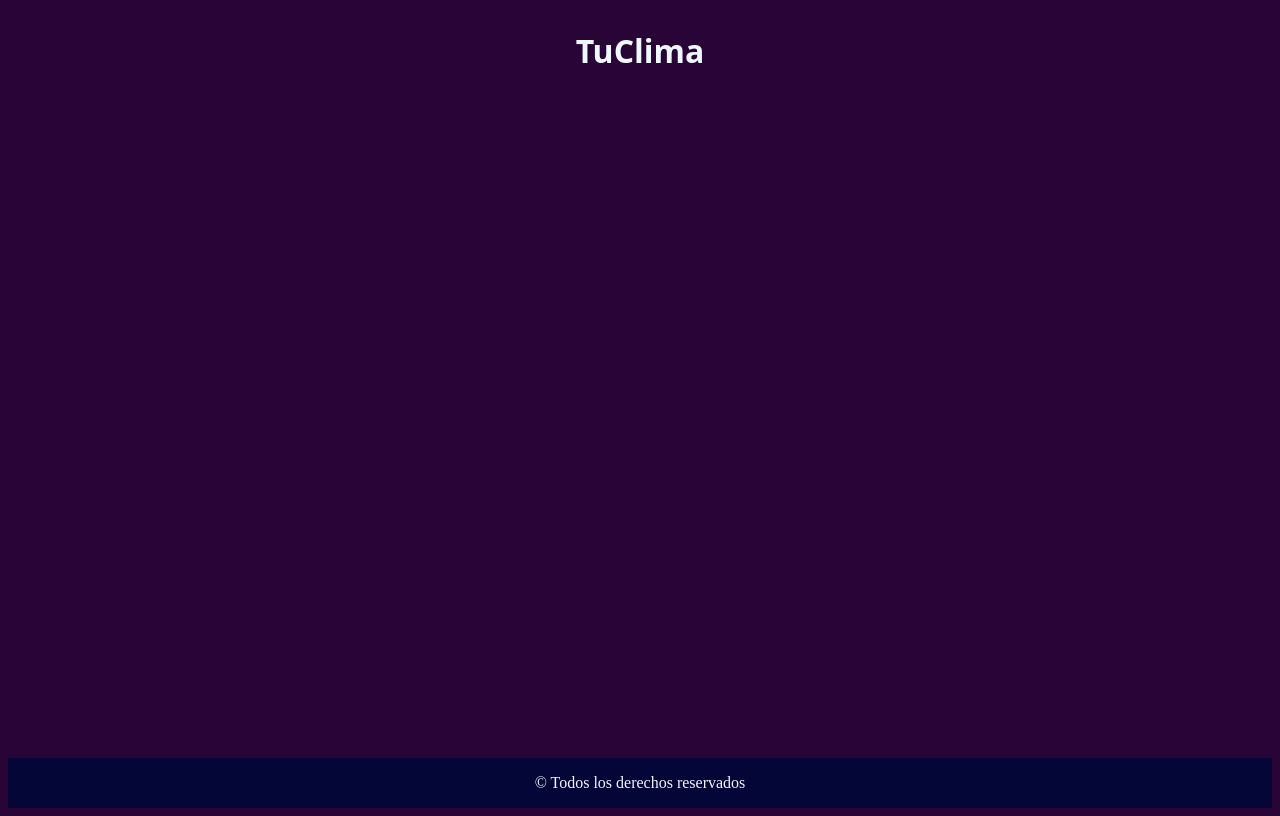
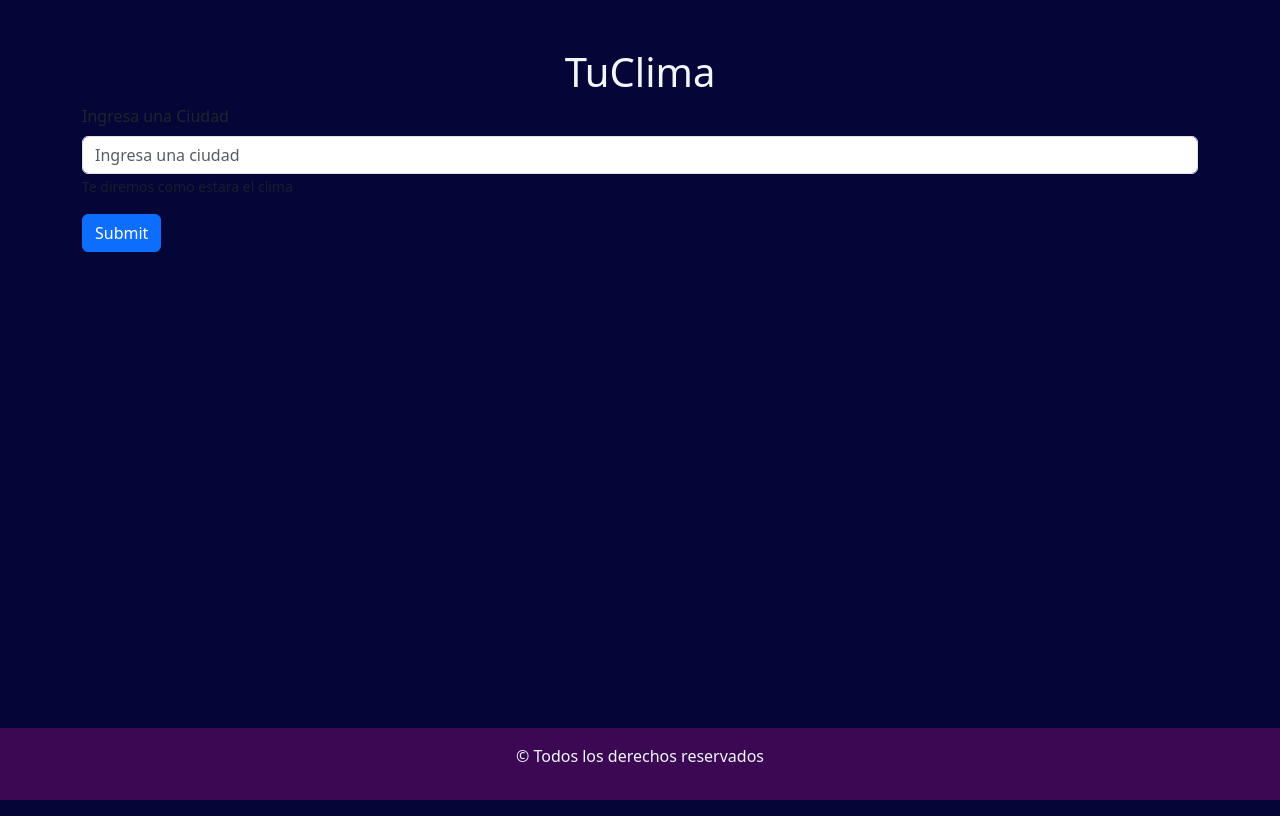
Before and after one commit to CosmeNicolas/TuClima, a React (Vite) app: page / in a window 1280 px wide. Built offline with nearby package versions, Linux system fonts and the light colour scheme; a web font is replaced by a local one.

Commit message:
agregue la dependencia de estilos en app , de bootstrap

```diff
--- a/src/App.css
+++ b/src/App.css
@@ -24,18 +24,19 @@ sans-serif;
   flex-grow: 1;
 }
 
+body{
+  background-color: #030637;
+}
+
 h1{
   font-family: 'Moirai One',system-ui;
   text-align: center;
   color: aliceblue;
 }
 
-body{
-  background-color: #280536;
-}
+
 
 footer{
-  background-color: #030637;
+  background-color: #3C0753;
   color: aliceblue;
-  text-align: center;
 }
--- a/src/App.jsx
+++ b/src/App.jsx
@@ -1,5 +1,7 @@
+import "bootstrap/dist/css/bootstrap.min.css"
 import {Container} from 'react-bootstrap'
 import Footer from './components/Footer'
+import Formulario from './components/Formulario'
 import './App.css'
 
 function App() {
@@ -8,7 +10,8 @@ function App() {
   return (
     <>
     <Container className='main'>
-    <h1>TuClima</h1>
+    <h1 className="text-center mt-5">TuClima</h1>
+    <Formulario/>
     </Container>
     <Footer/>
     </>
--- a/src/components/Footer.jsx
+++ b/src/components/Footer.jsx
@@ -2,7 +2,7 @@
 
 const Footer = () => {
   return (
-    <footer className='py-3'>
+    <footer className='py-3 text-center'>
       <p>&copy; Todos los derechos reservados</p>
     </footer>
   );
--- /dev/null
+++ b/src/components/Formulario.jsx
@@ -0,0 +1,21 @@
+import {Form, Button}  from 'react-bootstrap'
+
+
+const Formulario = () => {
+  return (
+    <Form>
+      <Form.Group className="mb-3" controlId="formBasicEmail">
+        <Form.Label>Ingresa una Ciudad</Form.Label>
+        <Form.Control type="email" placeholder="Ingresa una ciudad" />
+        <Form.Text className="text-muted">
+          Te diremos como estara el clima
+        </Form.Text>
+      </Form.Group>
+      <Button variant="primary" type="submit">
+        Submit
+      </Button>
+    </Form>
+  )
+}
+
+export default Formulario
```
